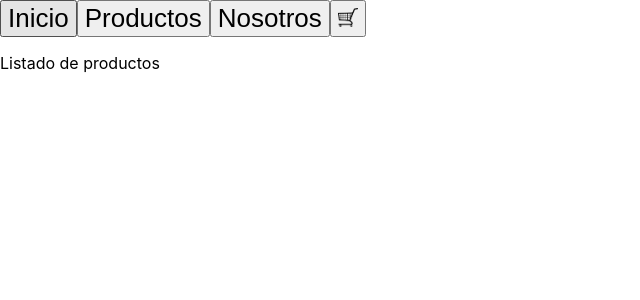
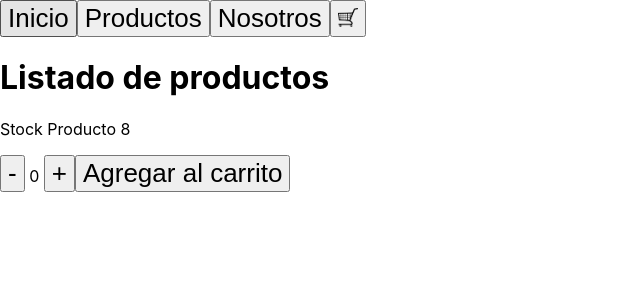
Before and after one commit to MiguelPeraltaL/Desafios-React, a React (Vite) app: page / in a window 1280 px wide. Shown: the top 300 px of the page, without its empty margins (0-640 px from the left). Built offline with nearby package versions, Linux system fonts and the light colour scheme.

Commit message:
contador item

```diff
--- a/src/App.jsx
+++ b/src/App.jsx
@@ -1,44 +1,15 @@
 import { useState } from 'react'
-import logo from './logo.svg'
 import './App.css'
+import NavBar from './componentes/NavBar'
+import ItemListContainer from './componentes/ItemListContainer'
 
 function App() {
-  const [count, setCount] = useState(0)
 
   return (
-    <div className="App">
-      <header className="App-header">
-        <img src={logo} className="App-logo" alt="logo" />
-        <p>Hello Vite + React!</p>
-        <p>
-          <button type="button" onClick={() => setCount((count) => count + 1)}>
-            count is: {count}
-          </button>
-        </p>
-        <p>
-          Edit <code>App.jsx</code> and save to test HMR updates.
-        </p>
-        <p>
-          <a
-            className="App-link"
-            href="https://reactjs.org"
-            target="_blank"
-            rel="noopener noreferrer"
-          >
-            Learn React
-          </a>
-          {' | '}
-          <a
-            className="App-link"
-            href="https://vitejs.dev/guide/features.html"
-            target="_blank"
-            rel="noopener noreferrer"
-          >
-            Vite Docs
-          </a>
-        </p>
-      </header>
-    </div>
+    <>
+      <NavBar />
+      <ItemListContainer />
+    </>
   )
 }
 
--- a/src/componentes/CartWidget.jsx
+++ b/src/componentes/CartWidget.jsx
@@ -2,7 +2,7 @@ import React from 'react'
 
 const CartWidget = () => {
   return (
-    <img src='../cart.png' alt="Cart" width={20} />
+    <img src='../src/imagenes/cart.png' alt="Cart" width={20} />
   )
 }
 
--- /dev/null
+++ b/src/componentes/ItemCount.jsx
@@ -0,0 +1,39 @@
+import React from 'react'
+import { useState } from 'react';
+
+const ItemCount = ({stock}) => {
+
+    const [clickCount, setClickCount] = useState(0);
+    const [cantidad, setCantidad] = useState(stock);
+
+    const contar = () => {
+        clickCount < cantidad ?
+        setClickCount(clickCount + 1) :
+        console.log("No hay más stock")
+    }
+    const descontar = () => {
+        clickCount > 0 ?
+        setClickCount(clickCount - 1) :
+        console.log("Cero productos para agregar")
+    }
+    const agregar = () => {
+        if (clickCount > 0){
+            setCantidad(cantidad - clickCount)
+            setClickCount(clickCount * 0)}
+        else{
+            console.log("Cantidad debe ser mayor que 0")
+        }
+    }
+
+  return (
+    <div>
+        <p>Stock Producto {cantidad}</p>
+        <button onClick={descontar}> - </button>
+        <label> {clickCount} </label>
+        <button onClick={contar}> + </button>
+        <button onClick={agregar}> Agregar al carrito </button>
+    </div>
+  )
+}
+
+export default ItemCount
--- a/src/componentes/ItemListContainer.jsx
+++ b/src/componentes/ItemListContainer.jsx
@@ -1,9 +1,11 @@
 import React from 'react'
+import ItemCount from './ItemCount'
 
 const ItemListContainer = () => {
   return (
     <div>
-        <p>Listado de productos</p>
+        <h1>Listado de productos</h1>
+        <ItemCount stock="8"/>
     </div>
   )
 }
--- a/src/main.jsx
+++ b/src/main.jsx
@@ -2,17 +2,9 @@ import React from 'react'
 import ReactDOM from 'react-dom/client'
 import App from './App'
 import './index.css'
-import NavBar from './componentes/NavBar'
-import ItemListContainer from './componentes/ItemListContainer'
 
-// ReactDOM.createRoot(document.getElementById('root')).render(
-//   <React.StrictMode>
-//     <App />
-//   </React.StrictMode>
-// )
 ReactDOM.createRoot(document.getElementById('root')).render(
   <React.StrictMode>
-    <NavBar />
-    <ItemListContainer />
+    <App />
   </React.StrictMode>
 )
```
Also changed, not shown: cart.png (deleted).
